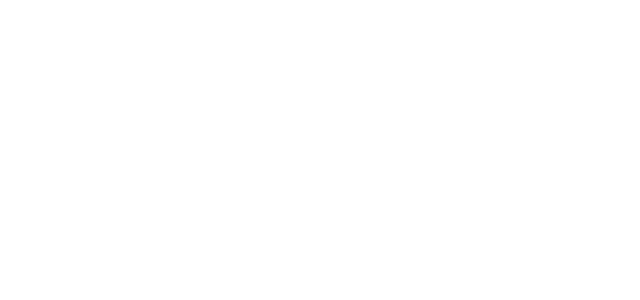
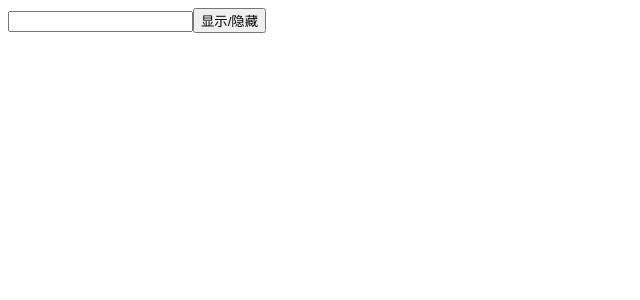
Before and after one commit to DuYi-Edu/DuYi-React, a React (Create React App) app in the folder react-learn/: page / in a window 1280 px wide. Shown: the top 300 px of the page, without its empty margins (0-640 px from the left). Built offline with nearby package versions, Linux system fonts and the light colour scheme.

Commit message:
3-5完结

```diff
--- a/react-learn/src/App.js
+++ b/react-learn/src/App.js
@@ -1,8 +1,10 @@
 import React from 'react'
+import Comp from "./components/Comp"
 
 export default function App() {
     return (
         <div>
+            <Comp/>
         </div>
     )
 }
--- /dev/null
+++ b/react-learn/src/components/Comp.js
@@ -0,0 +1,36 @@
+import React, { Component } from 'react'
+
+export default class Comp extends Component {
+
+    state = {
+        show: true
+    }
+
+    handleClick = () => {
+        // this.txt.focus();
+        this.setState({
+            show: !this.state.show
+        });
+    }
+
+    componentDidMount() {
+        console.log("didMount", this.txt);
+    }
+
+    getRef = el => {
+        console.log("函数被调用了", el);
+        this.txt = el;
+    }
+
+    render() {
+
+        return (
+            <div>
+                {
+                    this.state.show && <input ref={this.getRef} type="text" />
+                }
+                <button onClick={this.handleClick}>显示/隐藏</button>
+            </div>
+        )
+    }
+}
```
Also changed, not shown: react-learn/src/components/Comp copy 2.js (added, +22 -0 lines), react-learn/src/components/Comp copy.js (added, +36 -0 lines), 1 other file (tests, documents, lock files or other folders).
